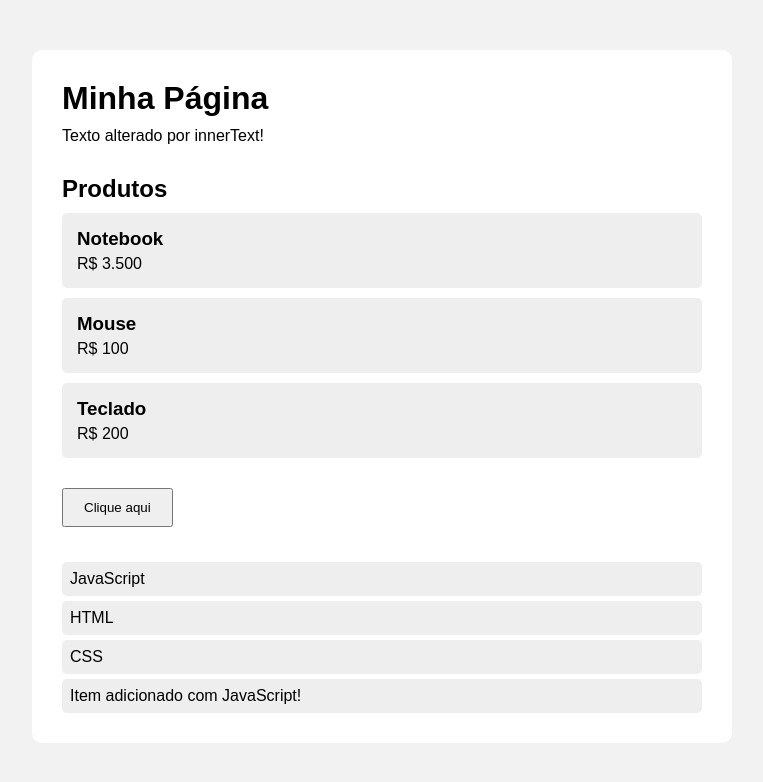
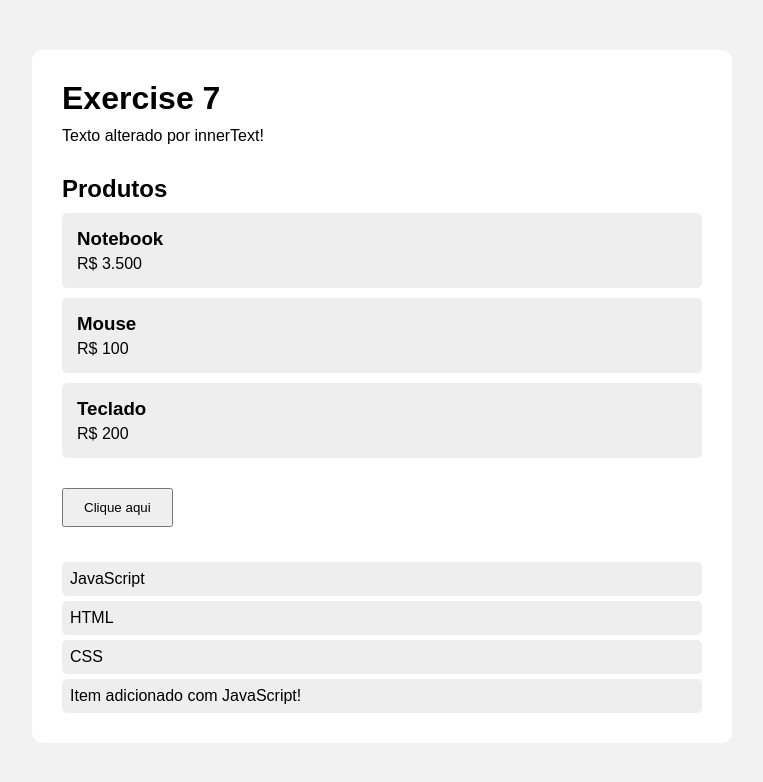
Before and after one commit to oeduardosousa/java-script-para-completos-iniciantes, a plain HTML site: page exercise_7/index.html in a window 1280 px wide. Shown: the whole page, without its empty margins (258-1021 px from the left). Drawn offline with Linux system fonts and the light colour scheme.

Commit message:
Update exercise 7

```diff
--- a/exercise_7/index.html
+++ b/exercise_7/index.html
@@ -11,7 +11,7 @@
 <body>
 
     <main>
-        <h1 id="titulo">Minha Página</h1>
+        <h1 id="titulo">Exercise 7</h1>
 
         <p id="descricao">
             Esta página será manipulada usando JavaScript.
```
